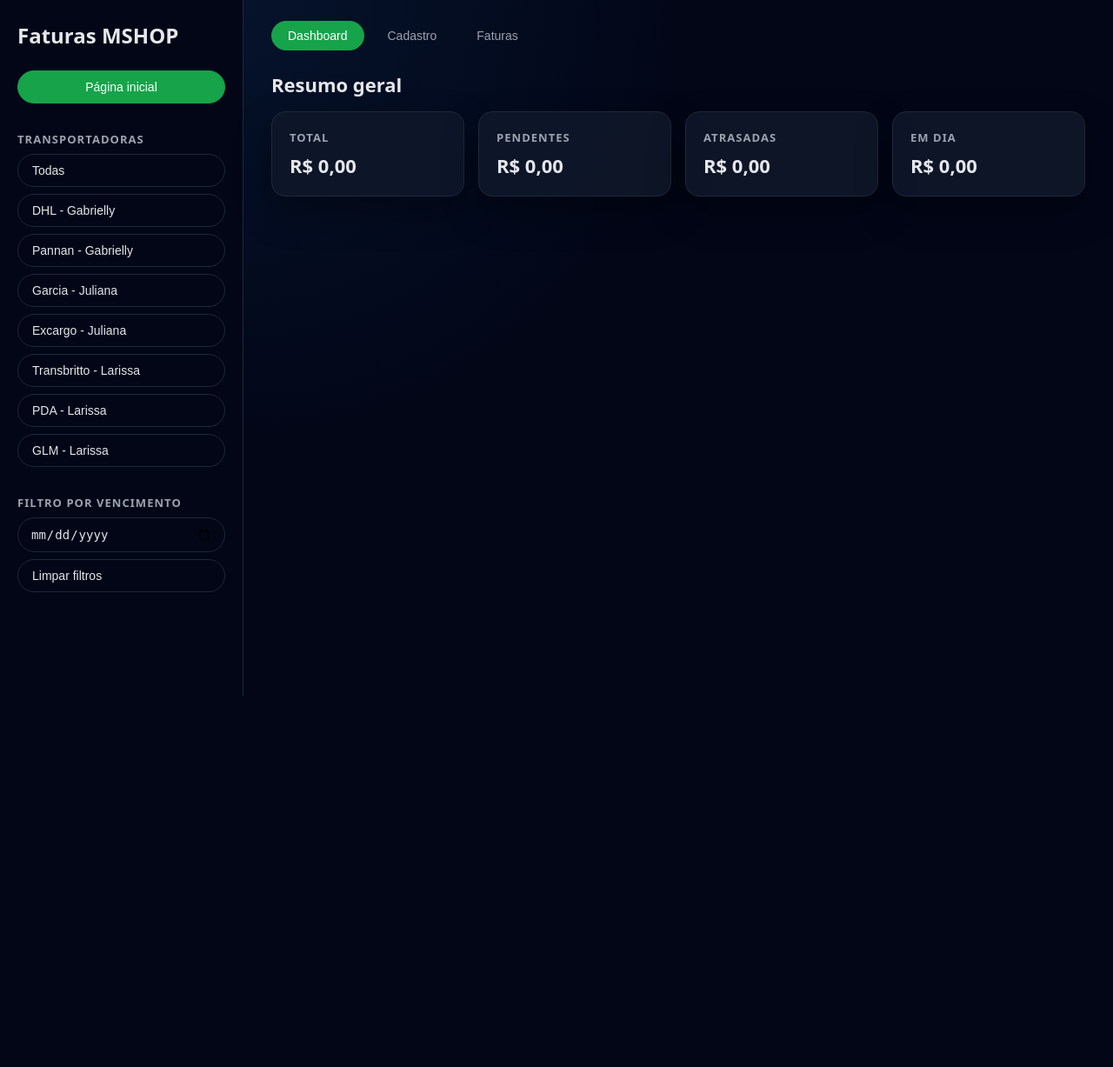
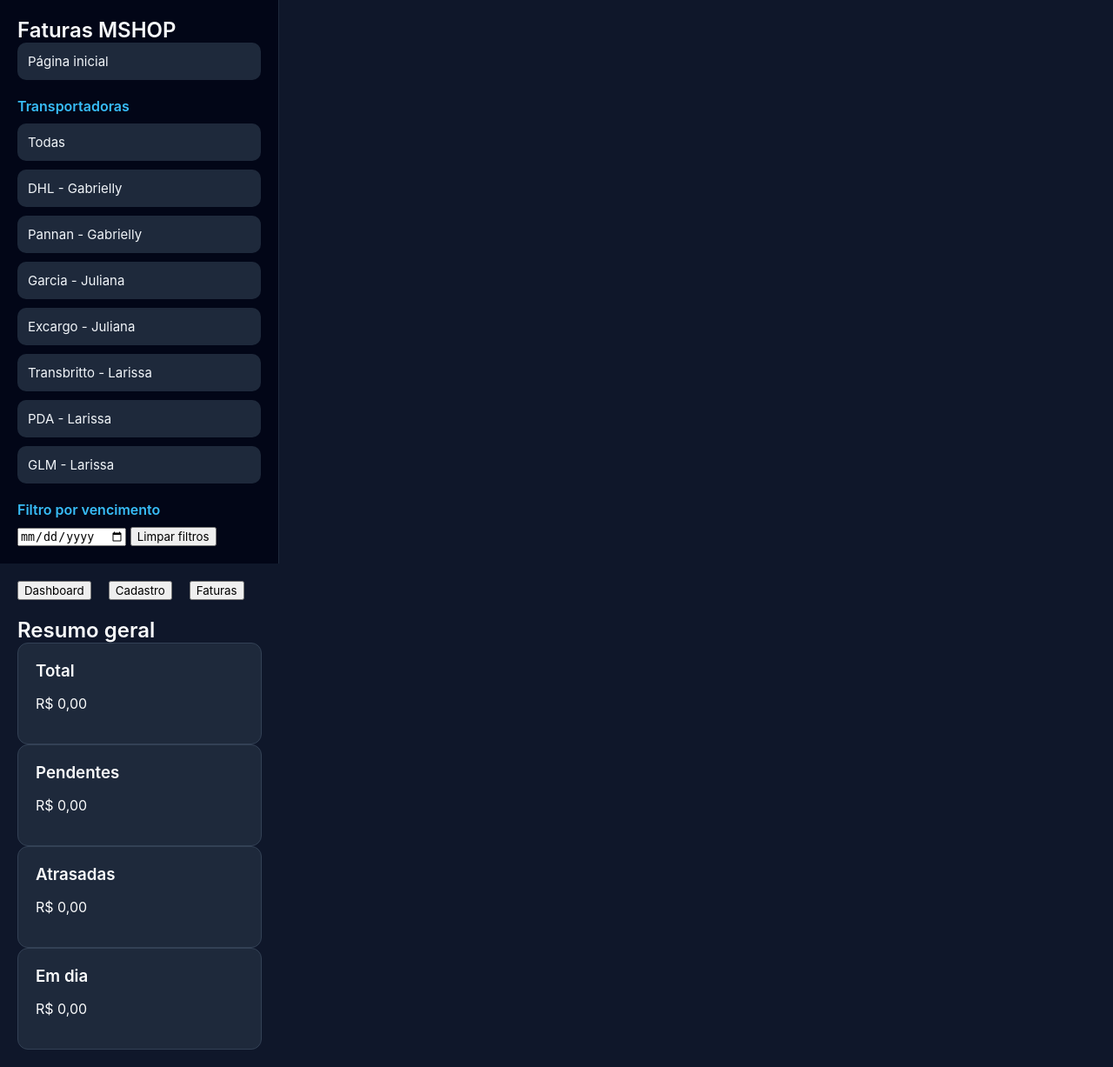
Before and after one commit to abnermayconoli-max/Faturas-MSHOP-, a FastAPI app: page / in a window 1280 px wide. Shown: the whole page at 87% size. Before the commit the page ends 800 px from the top, so only its background shows below. Run offline with FastAPI, Linux system fonts and the light colour scheme; data that the repository does not hold is empty.

Commit message:
Update styles.css

```diff
--- a/static/styles.css
+++ b/static/styles.css
@@ -1,123 +1,108 @@
-* {
-  box-sizing: border-box;
+/* =====================
+   ESTILO GLOBAL
+===================== */
+
+body {
   margin: 0;
-  padding: 0;
+  font-family: "Inter", Arial, sans-serif;
+  background-color: #0f172a;
+  color: #f9fafb;
+  display: flex;
+  height: 100vh;
+  overflow: hidden;
 }
 
-body {
-  font-family: system-ui, -apple-system, BlinkMacSystemFont, "Segoe UI", sans-serif;
-  background: #020617;
-  color: #e5e7eb;
+h1, h2, h3 {
+  margin: 0;
+  font-weight: 600;
 }
 
-.layout {
-  display: grid;
-  grid-template-columns: 280px 1fr;
-  min-height: 100vh;
+button {
+  font-family: inherit;
 }
 
-/* ========== SIDEBAR ========== */
+/* =====================
+   SIDEBAR
+===================== */
 
 .sidebar {
-  background: #020617;
-  border-right: 1px solid #1f2937;
-  padding: 24px 20px;
+  width: 280px;
+  background-color: #020617;
+  padding: 20px;
+  border-right: 1px solid #1e293b;
+  overflow-y: auto;
 }
 
-.logo {
-  font-size: 24px;
-  font-weight: 700;
-  margin-bottom: 24px;
+.sidebar h2 {
+  margin-top: 20px;
+  margin-bottom: 10px;
+  color: #38bdf8;
+  font-size: 16px;
 }
 
-.sidebar-section {
-  margin-top: 24px;
+.transportadora-btn,
+#btnHome {
+  display: block;
+  width: 100%;
+  padding: 12px;
+  margin-bottom: 10px;
+  text-align: left;
+  font-size: 15px;
+  border-radius: 10px;
+  background-color: #1e293b;
+  color: #f1f5f9;
+  border: none;
+  cursor: pointer;
+  transition: 0.2s;
 }
 
-.sidebar-section h2 {
-  font-size: 13px;
-  text-transform: uppercase;
-  letter-spacing: 0.08em;
-  color: #9ca3af;
-  margin-bottom: 8px;
-}
-
-.sidebar-btn {
-  width: 100%;
-  border-radius: 999px;
-  padding: 10px 16px;
-  border: 1px solid #1f2937;
-  background: #020617;
-  color: #e5e7eb;
-  text-align: left;
-  font-size: 14px;
-  cursor: pointer;
-  margin-bottom: 8px;
-  transition: background 0.15s, border-color 0.15s, transform 0.05s;
-}
-
-.sidebar-btn.primary {
-  background: #16a34a;
-  border-color: #16a34a;
-  text-align: center;
-}
-
-.sidebar-btn:hover {
-  background: #111827;
-  border-color: #374151;
-  transform: translateY(-1px);
-}
-
-.sidebar-btn.primary:hover {
-  background: #22c55e;
-  border-color: #22c55e;
+.transportadora-btn:hover,
+#btnHome:hover {
+  background-color: #334155;
 }
 
 .transportadora-btn.selected {
-  border-color: #16a34a;
-  background: #022c22;
+  background-color: #16a34a !important;
 }
 
-/* date input sidebar */
-.sidebar input[type="date"] {
-  width: 100%;
-  border-radius: 999px;
-  border: 1px solid #1f2937;
-  background: #020617;
-  color: #e5e7eb;
-  padding: 10px 14px;
-  font-size: 14px;
-  margin-bottom: 8px;
+/* =====================
+   ÁREA PRINCIPAL
+===================== */
+
+.main {
+  flex: 1;
+  padding: 20px;
+  overflow-y: auto;
 }
 
-/* ========== MAIN / TABS ========== */
-
-.main {
-  padding: 24px 32px;
-  background: radial-gradient(circle at top left, #05132b, #020617 40%);
-}
+/* =====================
+   ABAS (Dashboard / Cadastro / Faturas)
+===================== */
 
 .tabs {
   display: flex;
-  gap: 8px;
-  margin-bottom: 24px;
+  gap: 20px;
+  margin-bottom: 20px;
 }
 
-.tab {
-  padding: 8px 18px;
-  border-radius: 999px;
-  border: 1px solid transparent;
-  background: transparent;
-  color: #9ca3af;
+.tab-btn {
+  background: none;
+  border: none;
+  padding: 10px 20px;
+  font-size: 16px;
   cursor: pointer;
-  font-size: 14px;
+  color: #94a3b8;
+  transition: 0.2s;
 }
 
-.tab.active {
-  background: #16a34a;
-  border-color: #16a34a;
-  color: #ffffff;
+.tab-btn.active {
+  color: #38bdf8;
+  border-bottom: 2px solid #38bdf8;
 }
+
+/* =====================
+   SEÇÕES
+===================== */
 
 .section {
   display: none;
@@ -127,311 +112,235 @@ body {
   display: block;
 }
 
-.section > h2 {
-  font-size: 22px;
-  margin-bottom: 16px;
-}
+/* =====================
+   CARDS DAS FATURAS
+===================== */
 
-/* ========== CARDS ========== */
-
-.cards {
-  display: grid;
-  grid-template-columns: repeat(4, minmax(0, 1fr));
-  gap: 16px;
-}
-
-.cards-small {
-  margin-top: 16px;
+.cards-container {
+  display: flex;
+  gap: 20px;
+  margin-bottom: 20px;
 }
 
 .card {
-  background: rgba(15, 23, 42, 0.9);
-  border-radius: 16px;
+  flex: 1;
+  background-color: #1e293b;
   padding: 20px;
-  border: 1px solid #1f2937;
-  box-shadow: 0 18px 40px rgba(0, 0, 0, 0.35);
+  border-radius: 12px;
+  border: 1px solid #334155;
 }
 
-.card h3 {
-  font-size: 13px;
-  text-transform: uppercase;
-  letter-spacing: 0.08em;
-  color: #9ca3af;
-  margin-bottom: 8px;
+.card-title {
+  font-size: 14px;
+  color: #94a3b8;
 }
 
-.card p {
-  font-size: 22px;
-  font-weight: 600;
+.card-value {
+  margin-top: 10px;
+  font-size: 26px;
+  font-weight: bold;
 }
 
-.card.mini {
-  padding: 14px 18px;
+/* =====================
+   TABELA
+===================== */
+
+.table-container {
+  margin-top: 20px;
 }
 
-.card.mini p {
-  font-size: 18px;
+table {
+  width: 100%;
+  border-collapse: collapse;
+  color: #f8fafc;
 }
 
-/* ========== FORM CADASTRO ========== */
-
-.form-grid {
-  display: grid;
-  grid-template-columns: repeat(3, minmax(0, 1fr));
-  gap: 16px;
-  background: rgba(15, 23, 42, 0.9);
-  border-radius: 16px;
-  padding: 20px;
-  border: 1px solid #1f2937;
+thead {
+  background-color: #1e293b;
 }
 
-.form-group {
-  display: flex;
-  flex-direction: column;
-  gap: 6px;
+thead th {
+  padding: 12px;
+  text-align: left;
+  border-bottom: 1px solid #334155;
 }
 
-.form-group label {
-  font-size: 13px;
-  color: #9ca3af;
+tbody tr {
+  border-bottom: 1px solid #1e293b;
 }
 
-.form-group input,
-.form-group select {
-  border-radius: 999px;
-  border: 1px solid #1f2937;
-  background: #020617;
-  color: #e5e7eb;
-  padding: 10px 14px;
-  font-size: 14px;
+tbody tr:hover {
+  background-color: #1e293b;
 }
 
-.form-group input[type="file"] {
-  padding: 8px 12px;
-  border-radius: 999px;
-  background: #020617;
+td {
+  padding: 10px;
 }
 
-.form-actions {
-  grid-column: 1 / -1;
-  display: flex;
-  justify-content: flex-end;
-  margin-top: 4px;
+/* =====================
+   DROPDOWN DAS AÇÕES (⋮)
+===================== */
+
+td.acoes {
+  position: relative;
+  text-align: center;
+  width: 80px;
+  overflow: visible;
 }
 
-button.primary {
-  background: #16a34a;
-  border: 1px solid #16a34a;
-  color: #ffffff;
-  border-radius: 999px;
-  padding: 10px 18px;
-  font-size: 14px;
+.menu-btn {
+  background: transparent;
+  border: 1px solid #9ca3af;
+  border-radius: 50%;
+  width: 36px;
+  height: 36px;
   cursor: pointer;
-}
-
-button.primary:hover {
-  background: #22c55e;
-  border-color: #22c55e;
-}
-
-button.secondary {
-  border-radius: 999px;
-  padding: 9px 16px;
-  border: 1px solid #374151;
-  background: #020617;
-  color: #e5e7eb;
-  cursor: pointer;
-}
-
-button.secondary:hover {
-  background: #111827;
-}
-
-/* ========== FILTROS FATURAS ========== */
-
-.filtros-header {
-  display: flex;
-  align-items: flex-end;
-  justify-content: space-between;
-  gap: 16px;
-  margin-bottom: 12px;
-}
-
-.field-group {
-  display: flex;
-  flex-direction: column;
-  gap: 6px;
-}
-
-.field-group label {
-  font-size: 13px;
-  color: #9ca3af;
-}
-
-#buscaNumero {
-  min-width: 220px;
-  border-radius: 999px;
-  border: 1px solid #1f2937;
-  background: #020617;
-  color: #e5e7eb;
-  padding: 9px 14px;
-}
-
-.date-range {
-  display: flex;
-  align-items: center;
-  gap: 6px;
-}
-
-.date-range input[type="date"] {
-  border-radius: 999px;
-  border: 1px solid #1f2937;
-  background: #020617;
-  color: #e5e7eb;
-  padding: 8px 12px;
-}
-
-.filtros-actions {
-  display: flex;
-  gap: 8px;
-}
-
-/* ========== TABELA ========== */
-
-.table-section {
-  margin-top: 18px;
-}
-
-.table-section h2 {
-  font-size: 18px;
-  margin-bottom: 8px;
-}
-
-.tabela {
-  width: 100%;
-  border-collapse: collapse;
-  background: rgba(15, 23, 42, 0.95);
-  border-radius: 14px;
-  overflow: hidden;
-}
-
-.tabela thead {
-  background: #020617;
-}
-
-.tabela th,
-.tabela td {
-  padding: 10px 12px;
-  font-size: 13px;
-  border-bottom: 1px solid #111827;
-}
-
-.tabela th {
-  text-align: left;
-  color: #9ca3af;
-}
-
-.tabela tbody tr:hover {
-  background: rgba(15, 23, 42, 0.85);
-}
-
-/* coluna de ações */
-.tabela td.acoes {
-  position: relative;
-  width: 80px;
-}
-
-/* ========== MENU 3 PONTINHOS ========== */
-
-.menu-btn {
-  border: none;
-  background: transparent;
-  color: #e5e7eb;
-  font-size: 18px;
-  cursor: pointer;
-  padding: 4px 8px;
-  border-radius: 999px;
-}
-
-.menu-btn:hover {
-  background: #111827;
+  color: #f9fafb;
+  font-size: 20px;
 }
 
 .menu-dropdown {
   position: absolute;
-  right: 4px;
-  top: 100%;
-  margin-top: 4px;
+  top: 110%;
+  right: 0;
   background: #020617;
-  border: 1px solid #374151;
+  border: 1px solid #1f2937;
   border-radius: 10px;
-  padding: 4px 0;
-  min-width: 150px;
+  padding: 5px 0;
   display: none;
-  z-index: 20;
-  box-shadow: 0 16px 35px rgba(0, 0, 0, 0.6);
-}
-
-.menu-dropdown.ativo {
-  display: block;
+  flex-direction: column;
+  min-width: 160px;
+  z-index: 9999;
 }
 
 .menu-dropdown button {
+  background: transparent;
+  border: none;
+  color: #e5e7eb;
+  padding: 10px 14px;
+  text-align: left;
+  cursor: pointer;
   width: 100%;
-  border: none;
-  background: transparent;
-  color: #e5e7eb;
-  text-align: left;
-  padding: 8px 12px;
-  font-size: 13px;
-  cursor: pointer;
+  font-size: 14px;
 }
 
 .menu-dropdown button:hover {
   background: #111827;
 }
 
-/* ========== MODAL ANEXOS ========== */
-
-.modal {
-  position: fixed;
-  inset: 0;
-  background: rgba(0, 0, 0, 0.7);
-  display: none;
-  align-items: center;
-  justify-content: center;
-  z-index: 40;
+.menu-dropdown.ativo {
+  display: flex;
 }
 
-.modal.open {
+/* =====================
+   FORMULÁRIO DE CADASTRO
+===================== */
+
+form input,
+form select,
+form textarea {
+  width: 100%;
+  padding: 12px;
+  margin-bottom: 15px;
+  background-color: #1e293b;
+  color: #f1f5f9;
+  border: 1px solid #334155;
+  border-radius: 8px;
+}
+
+form button {
+  background-color: #16a34a;
+  color: white;
+  padding: 12px 20px;
+  border: none;
+  border-radius: 8px;
+  cursor: pointer;
+}
+
+form button:hover {
+  background-color: #15803d;
+}
+
+/* =====================
+   FILTROS DA ABA FATURAS
+===================== */
+
+.filters-row {
+  display: flex;
+  align-items: center;
+  gap: 20px;
+  margin-bottom: 15px;
+}
+
+.filters-row input {
+  width: 180px;
+}
+
+/* =====================
+   BOTÃO EXPORTAR EXCEL
+===================== */
+
+#btnExportarExcel {
+  background-color: #38bdf8;
+  border: none;
+  padding: 10px 18px;
+  border-radius: 8px;
+  cursor: pointer;
+  color: #0f172a;
+  font-weight: bold;
+}
+
+#btnExportarExcel:hover {
+  background-color: #0ea5e9;
+}
+
+/* =====================
+   MODAL DE ANEXOS
+===================== */
+
+#modalAnexos {
+  position: fixed;
+  top: 0;
+  left: 0;
+  width: 100%;
+  height: 100%;
+  background: rgba(15, 23, 42, 0.85);
+  display: none;
+  justify-content: center;
+  align-items: center;
+  z-index: 99999;
+}
+
+#modalAnexos.open {
   display: flex;
 }
 
 .modal-content {
-  background: #020617;
-  border-radius: 14px;
-  padding: 20px 22px;
-  border: 1px solid #374151;
-  min-width: 320px;
-  max-width: 520px;
+  background: #1e293b;
+  padding: 20px;
+  border-radius: 12px;
+  width: 400px;
+  border: 1px solid #334155;
 }
 
-.modal-content h2 {
+.modal-header {
+  display: flex;
+  justify-content: space-between;
   margin-bottom: 10px;
 }
 
-.modal-close {
-  border: none;
-  background: transparent;
-  color: #9ca3af;
-  font-size: 20px;
-  float: right;
-  cursor: pointer;
+.modal-header h3 {
+  color: #38bdf8;
 }
 
-#listaAnexos {
-  list-style: none;
-  margin-top: 8px;
+#modalFechar {
+  cursor: pointer;
+  font-size: 20px;
+  color: #94a3b8;
+}
+
+#modalFechar:hover {
+  color: white;
 }
 
 #listaAnexos li {
@@ -439,10 +348,29 @@ button.secondary:hover {
 }
 
 #listaAnexos a {
-  color: #22c55e;
+  color: #38bdf8;
   text-decoration: none;
 }
 
 #listaAnexos a:hover {
   text-decoration: underline;
 }
+
+/* =====================
+   RESPONSIVIDADE
+===================== */
+
+@media (max-width: 900px) {
+  .cards-container {
+    flex-direction: column;
+  }
+
+  .filters-row {
+    flex-direction: column;
+    align-items: flex-start;
+  }
+
+  .sidebar {
+    width: 220px;
+  }
+}
```
